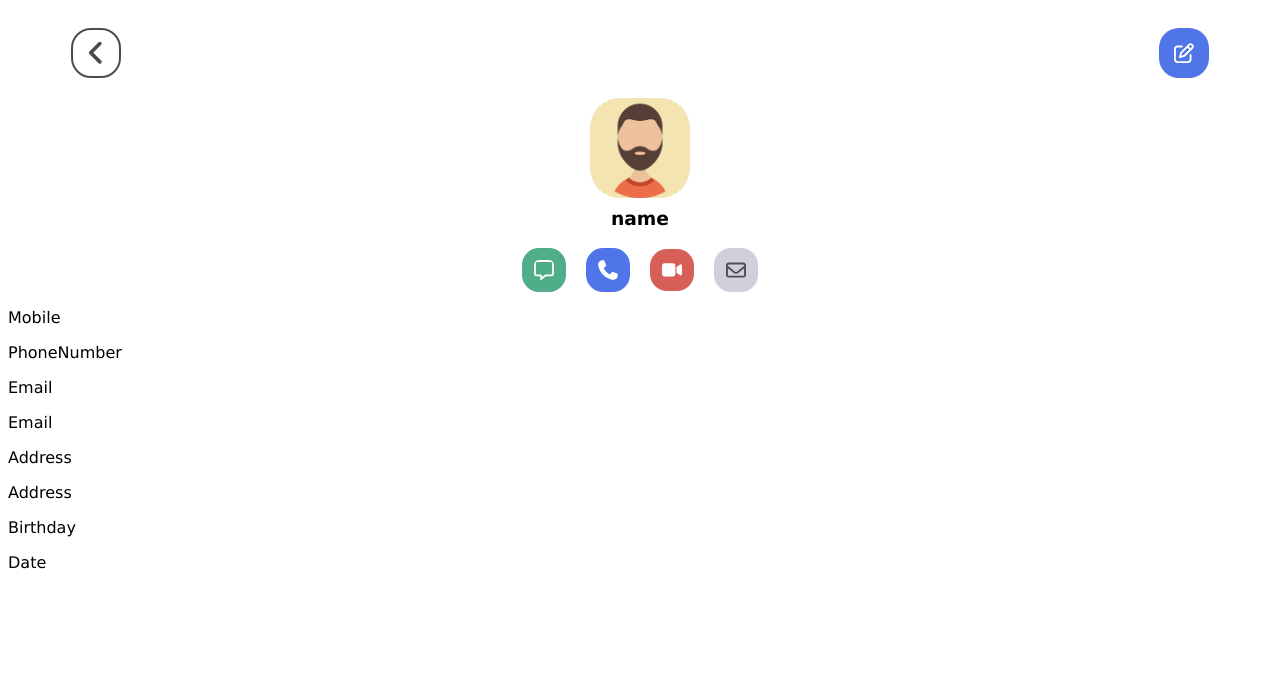
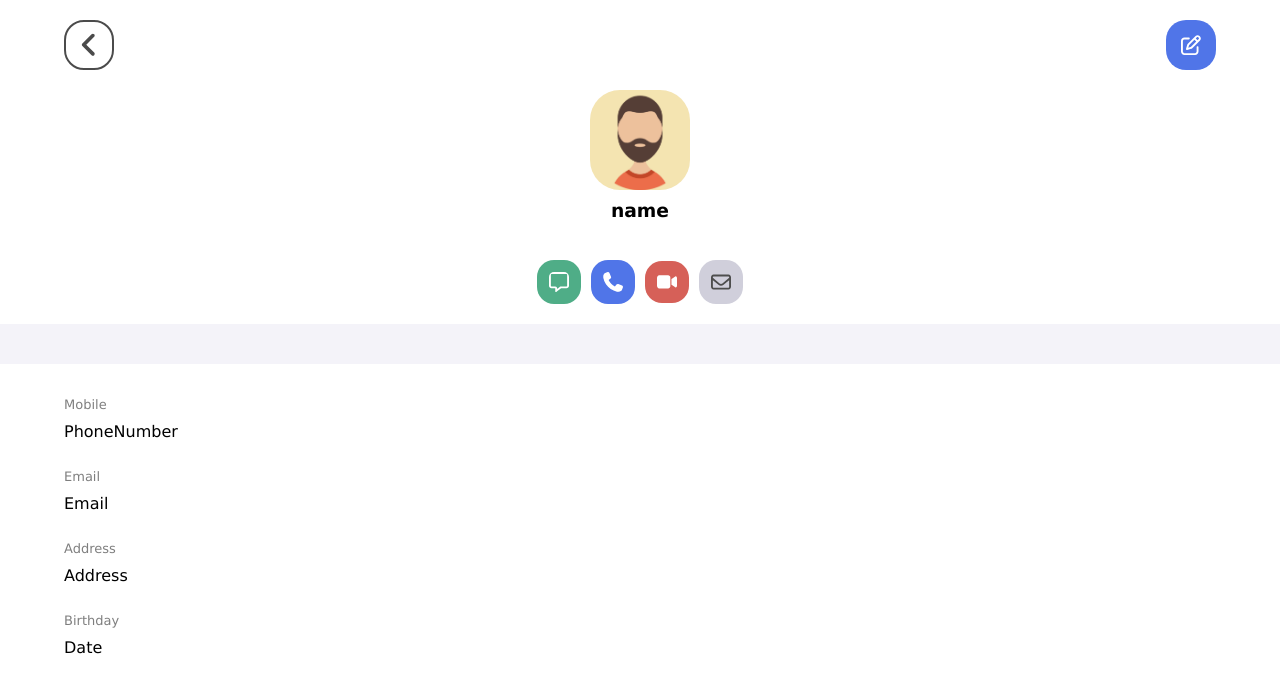
Before and after one commit to MahshadOliaie/SnappPay-Assesment, a React (Vite) app: page / in a window 1280 px wide. Shown: the top 692 px of the page. Built offline with nearby package versions, Linux system fonts and the light colour scheme.

Commit message:
ad more info component

```diff
--- a/src/components/ContactMainInfo/contactMainInfo.module.css
+++ b/src/components/ContactMainInfo/contactMainInfo.module.css
@@ -1,4 +1,3 @@
-
 
 .mainInfo{
     width: 100%;
@@ -6,6 +5,8 @@
     flex-direction: column;
     align-items: center;
     justify-content: center;
+    padding-bottom: 20px;
+    border-bottom: 40px solid #F4F3F9;
 }
 
 .image{
@@ -27,7 +28,8 @@ img{
     display: flex;
     align-items: center;
     justify-content: center;
-    gap: 20px;
+    margin-top: 20px;
+    gap: 10px;
 }
 
 .icons svg{
--- a/src/components/ContactMoreInfo/contactMoreInfo.module.css
+++ b/src/components/ContactMoreInfo/contactMoreInfo.module.css
@@ -0,0 +1,19 @@
+
+
+.moreInfo{
+    width: 100%;
+    padding: 20px 5%;
+    display: flex;
+    flex-direction: column;
+    gap: 15px;
+}
+
+.title{
+    font-size: small;
+    opacity: .5;
+    margin-bottom: 10px;
+}
+
+.titleInfo{
+    margin: 0;
+}
--- a/src/index.css
+++ b/src/index.css
@@ -3,5 +3,6 @@
 }
 
 body {
+    margin: 0;
     font-family: 'Lucida Sans', 'Lucida Sans Regular', 'Lucida Grande', 'Lucida Sans Unicode', Geneva, Verdana, sans-serif;
 }
```
